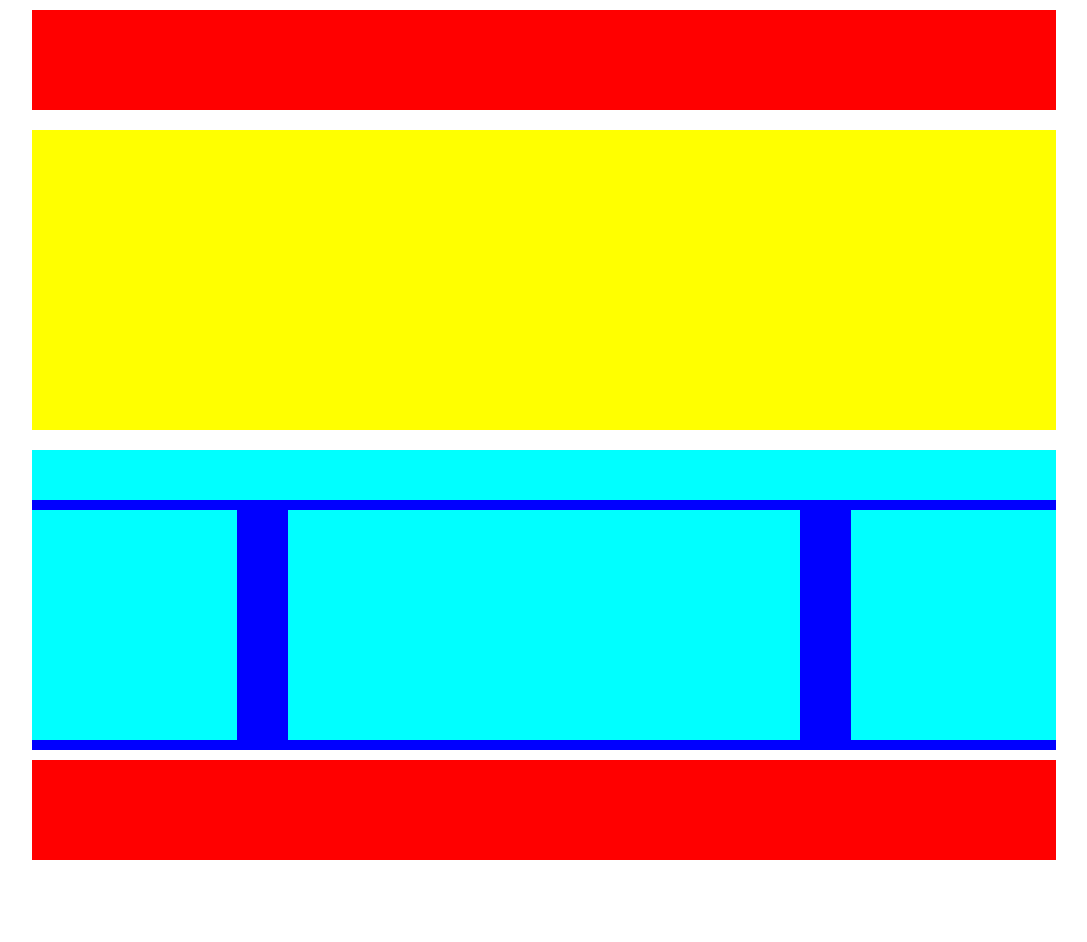
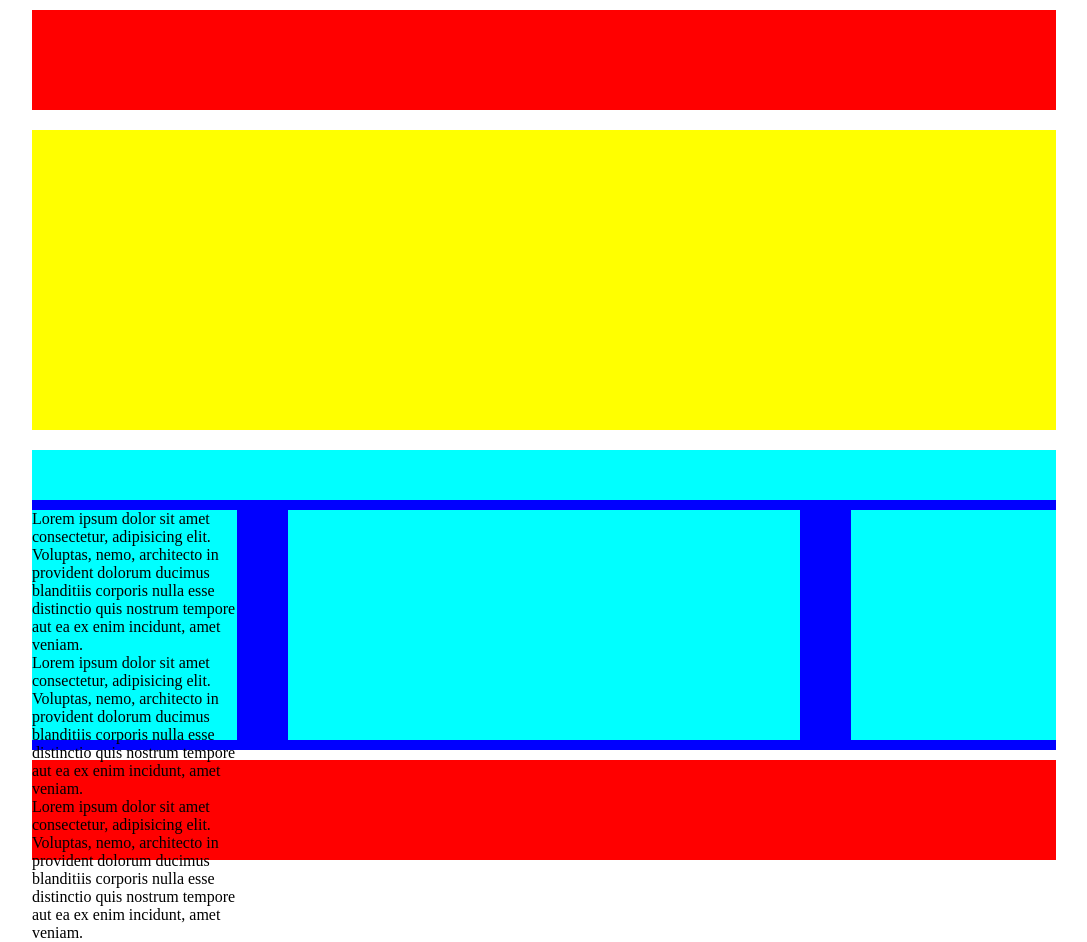
Before and after one commit to Buzz88-Dev/htmlcss-struttura-wp, a plain HTML site: page index.html in a window 1280 px wide. Shown: the whole page, without its empty margins (96-1183 px from the left). Before the commit the page ends 870 px from the top, so only its background shows below. Drawn offline with Linux system fonts and the light colour scheme.

Commit message:
bozza  index

```diff
--- a/index.html
+++ b/index.html
@@ -25,7 +25,16 @@
 
             <div class="row">
                 <div class="blocksx">
+                    <p>
+                        Lorem ipsum dolor sit amet consectetur, adipisicing elit. Voluptas, nemo, architecto in provident dolorum ducimus blanditiis corporis nulla esse distinctio quis nostrum tempore aut ea ex enim incidunt, amet veniam.
+                    </p>
+                    <p>
+                        Lorem ipsum dolor sit amet consectetur, adipisicing elit. Voluptas, nemo, architecto in provident dolorum ducimus blanditiis corporis nulla esse distinctio quis nostrum tempore aut ea ex enim incidunt, amet veniam.
+                    </p>
 
+                    <p>
+                        Lorem ipsum dolor sit amet consectetur, adipisicing elit. Voluptas, nemo, architecto in provident dolorum ducimus blanditiis corporis nulla esse distinctio quis nostrum tempore aut ea ex enim incidunt, amet veniam.
+                    </p>
                 </div>
 
                 <div class="blockct">
```
